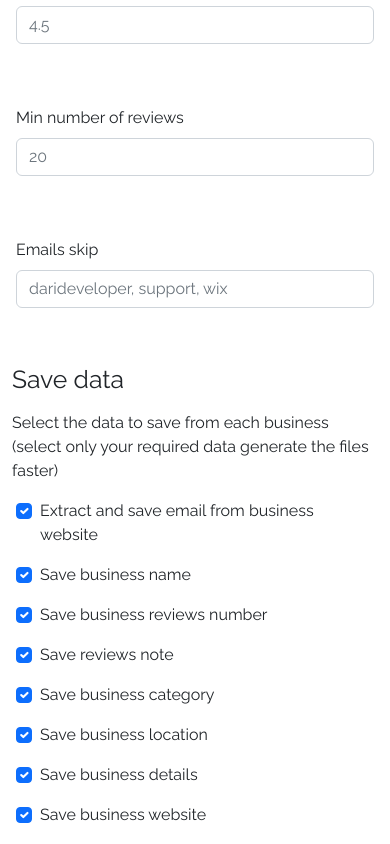
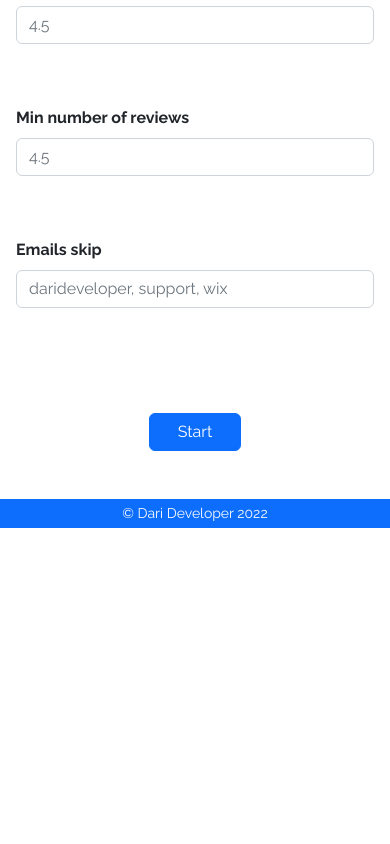
Before and after one commit to darideveloper/leads-generator-google-maps, a React (Vite) app in the folder frontend/: page / in a window 390 px wide. Shown: the part 920-1764 px from the top of the page. After the commit the page ends 1448 px from the top, so only its background shows below. Built offline with nearby package versions, Linux system fonts and the light colour scheme.

Commit message:
input components

```diff
--- a/frontend/index.html
+++ b/frontend/index.html
@@ -15,7 +15,7 @@
 
     <!-- title with jinja -->
     <title>
-        Google Maps Lead generator
+        Google Maps Lead Generator
     </title>
 </head>
 <body>
--- a/frontend/src/App.jsx
+++ b/frontend/src/App.jsx
@@ -1,7 +1,7 @@
 import { useState } from 'react'
 import Header from './components/header'
 import Footer from './components/footer'
-import Search from './components/Search'
+import Search from './components/search'
 
 function App() {
     const [count, setCount] = useState(0)
--- a/frontend/src/components/Search.jsx
+++ b/frontend/src/components/Search.jsx
@@ -1,92 +1,147 @@
+import Input from "./input"
+import { useState } from "react"
+
 export default function Search () {
+
+    const [ keywords, setKeywords ] = useState ("")
+    const [ cities, setCities ] = useState ("")
+    const [ max, setMax ] = useState ("")
+    const [ reviews_note, setReviewsNote ] = useState ("")
+    const [ reviews_number, setReviewsNumber ] = useState ("")
+    const [ emails, setEmails ] = useState ("")
+
     return (
-        <form class="d-flex flex-column" action="/" method="post">
-        <div class="row">
-            <div class="col-12 col-md-6 p-3">
+        <form className="d-flex flex-column" action="/" method="post">
+        <div className="row">
+            <div className="col-12 col-md-6 p-3">
                 <h2>Search</h2>
-                <div class="mb-3 input-check">
-                    <label class="form-label fw-bold" for="keywords">Keywords</label>
-                    <input class="form-control" type="text" name="keywords" id="keywords" placeholder="Health Care, Food, Accommodation" minlength="4" required />
-                    <p class="form-text mb-0">keywords to search the business in google maps (separated by comma)</p>
-                    <p class="error text-danger form-text">type at least one correct keyword</p>
-                </div>
-                <div class="mb-3 input-check">
-                    <label class="form-label fw-bold" for="cities">Cities</label>
-                    <input class="form-control" type="text" name="cities" id="cities" placeholder="New York, Chicago Illinois, Charleston South Carolina" minlength="4" required />
-                    <p class="form-text mb-0">cities to search the business keywords in google maps (separated by comma)</p>
-                    <p class="error text-danger form-text">type at least the full name of one correct city</p>
-                </div>
 
-                <div class="mb-3 input-check">
-                    <label class="form-label fw-bold" for="max">Max business</label>
-                    <input class="form-control" type="number" name="max" id="max" placeholder="100" required min="1" />
-                    <p class="form-text mb-0">max business of business to scrape or get data</p>
-                    <p class="error text-danger form-text">type a number greater than 0</p>
-                </div>
+                <Input
+                    value={keywords}
+                    label="Keywords"
+                    input_type="text"
+                    name="keywords"
+                    placeholder="Health Care, Food, Accommodation"
+                    help_text="keywords to search the business in google maps (separated by comma)"
+                    error_text="type at least one correct keyword"
+                    min_lenght={4}
+                    onChange={(e) => setKeywords(e.target.value)}
+                    required={true}>
+                </Input>
+
+                <Input
+                    value={cities}
+                    label="Cities"
+                    input_type="text"
+                    name="cities"
+                    placeholder="New York, Chicago Illinois, Charleston South Carolina"
+                    help_text="cities to search the business keywords in google maps (separated by comma)"
+                    error_text="type at least the full name of one correct city"
+                    min_lenght={4}
+                    onChange={(e) => setCities(e.target.value)}
+                    required={true}>
+                </Input>
+
+                <Input
+                    value={max}
+                    label="Max business"
+                    input_type="number"
+                    name="max"
+                    placeholder="100"
+                    help_text="max business of business to scrape or get data"
+                    error_text="type a number greater than 0"
+                    min_lenght={1}
+                    onChange={(e) => setMax(e.target.value)}
+                    required={true}>
+                </Input>
+
             </div>
-            <div class="col-12 col-md-6 p-3">
+            <div className="col-12 col-md-6 p-3">
                 <h2>Filters</h2>
-                <div class="mb-3 input-check">
-                    <label class="form-label" for="min-reviews-note">Min review note</label>
-                    <input class="form-control" type="number" name="min-reviews-note" id="min-reviews-note" placeholder="4.5" min="0" max="5" />
-                    <p class="form-text mb-0">the business with a lower review note than this number will be skipped</p>
-                    <p class="error text-danger form-text">type a number between 0 and 5</p>
-                </div>
-                <div class="mb-3 input-check">
-                    <label class="form-label" for="min-reviews-num">Min number of reviews</label>
-                    <input class="form-control" type="number" name="min-reviews-num" id="min-reviews-num" placeholder="20" min="0" max="100" />
-                    <p class="form-text mb-0">the business with a lower reviews than this number will be skipped</p>
-                    <p class="error text-danger form-text">type a number between 0 and 100</p>
-                </div>
-                <div class="mb-3">
-                    <label class="form-label" for="skip-emails">Emails skip</label>
-                    <input class="form-control" type="text" name="skip-emails" id="skip-emails" placeholder="darideveloper, support, wix" />
-                    <p class="form-text mb-0">the emails with any of this words will not be saved</p>
-                </div>
+                <Input
+                    value={reviews_note}
+                    label="Min review note"
+                    input_type="number"
+                    name="min-reviews-note"
+                    placeholder="4.5"
+                    help_text="the business with a lower review note than this number will be skipped"
+                    error_text="type a number between 0 and 5"
+                    min_lenght={1}
+                    onChange={(e) => setReviewsNote(e.target.value)}
+                    min={1}
+                    max={5}
+                    >
+                </Input>
+
+                <Input
+                    value={reviews_number}
+                    label="Min number of reviews"
+                    input_type="number"
+                    name="min-reviews-note"
+                    placeholder="4.5"
+                    help_text="the business with a lower reviews than this number will be skipped"
+                    error_text="type a number between 0 and 100"
+                    min_lenght={1}
+                    onChange={(e) => setReviewsNumber(e.target.value)}
+                    min={0}
+                    max={100}
+                    >
+                </Input>
+
+                <Input
+                    value={emails}
+                    label="Emails skip"
+                    input_type="text"
+                    name="skip-emails"
+                    placeholder="darideveloper, support, wix"
+                    help_text="the emails with any of this words will not be saved"
+                    onChange={(e) => setEmails(e.target.value)}
+                    >
+                </Input>
             </div>
         </div>
 
-        <div class="mb-4">
-            <h2 class="col-12 mb-3">Save data</h2>
+        {/* <div className="mb-4">
+            <h2 className="col-12 mb-3">Save data</h2>
             <p>Select the data to save from each business (select only your required data generate the files faster)</p>
-            <div class="row px-3 px-sm-0">
-                <div class="mb-3 form-check col-12 col-md-3 col-lg-2">
-                    <input class="form-check-input" type="checkbox" name="save-emails" id="save-emails" checked column="10" />
-                    <label class="form-check-label" for="save-emails">Extract and save email from business website</label>
+            <div className="row px-3 px-sm-0">
+                <div className="mb-3 form-check col-12 col-md-3 col-lg-2">
+                    <input className="form-check-input" type="checkbox" name="save-emails" id="save-emails" checked column="10" />
+                    <label className="form-check-label" htmlFor="save-emails">Extract and save email from business website</label>
                 </div>
-                <div class="mb-3 form-check col-12 col-md-3 col-lg-2">
-                    <input class="form-check-input" type="checkbox" name="save-name" id="save-name" checked column="3" />
-                    <label class="form-check-label" for="save-name">Save business name</label>
+                <div className="mb-3 form-check col-12 col-md-3 col-lg-2">
+                    <input className="form-check-input" type="checkbox" name="save-name" id="save-name" checked column="3" />
+                    <label className="form-check-label" htmlFor="save-name">Save business name</label>
                 </div>
-                <div class="mb-3 form-check col-12 col-md-3 col-lg-2">
-                    <input class="form-check-input" type="checkbox" name="save-reviews-num" id="save-reviews-num" checked column="4" />
-                    <label class="form-check-label" for="save-reviews-num">Save business reviews number</label>
+                <div className="mb-3 form-check col-12 col-md-3 col-lg-2">
+                    <input className="form-check-input" type="checkbox" name="save-reviews-num" id="save-reviews-num" checked column="4" />
+                    <label className="form-check-label" htmlFor="save-reviews-num">Save business reviews number</label>
                 </div>
-                <div class="mb-3 form-check col-12 col-md-3 col-lg-2">
-                    <input class="form-check-input" type="checkbox" name="save-reviews-note" id="save-reviews-note" checked column="5" />
-                    <label class="form-check-label" for="save-reviews-note">Save reviews note</label>
+                <div className="mb-3 form-check col-12 col-md-3 col-lg-2">
+                    <input className="form-check-input" type="checkbox" name="save-reviews-note" id="save-reviews-note" checked column="5" />
+                    <label className="form-check-label" htmlFor="save-reviews-note">Save reviews note</label>
                 </div>
-                <div class="mb-3 form-check col-12 col-md-3 col-lg-2">
-                    <input class="form-check-input" type="checkbox" name="save-category" id="save-category" checked column="6" />
-                    <label class="form-check-label" for="save-category">Save business category</label>
+                <div className="mb-3 form-check col-12 col-md-3 col-lg-2">
+                    <input className="form-check-input" type="checkbox" name="save-category" id="save-category" checked column="6" />
+                    <label className="form-check-label" htmlFor="save-category">Save business category</label>
                 </div>
-                <div class="mb-3 form-check col-12 col-md-3 col-lg-2">
-                    <input class="form-check-input" type="checkbox" name="save-location" id="save-location" checked column="7" />
-                    <label class="form-check-label" for="save-location">Save business location</label>
+                <div className="mb-3 form-check col-12 col-md-3 col-lg-2">
+                    <input className="form-check-input" type="checkbox" name="save-location" id="save-location" checked column="7" />
+                    <label className="form-check-label" htmlFor="save-location">Save business location</label>
                 </div>
-                <div class="mb-3 form-check col-12 col-md-3 col-lg-2">
-                    <input class="form-check-input" type="checkbox" name="save-details" id="save-details" checked column="9" />
-                    <label class="form-check-label" for="save-details">Save business details</label>
+                <div className="mb-3 form-check col-12 col-md-3 col-lg-2">
+                    <input className="form-check-input" type="checkbox" name="save-details" id="save-details" checked column="9" />
+                    <label className="form-check-label" htmlFor="save-details">Save business details</label>
                 </div>
-                <div class="mb-3 form-check col-12 col-md-3 col-lg-2">
-                    <input class="form-check-input" type="checkbox" name="save-web-page" id="save-web-page" checked column="9" />
-                    <label class="form-check-label" for="save-web-page">Save business website</label>
+                <div className="mb-3 form-check col-12 col-md-3 col-lg-2">
+                    <input className="form-check-input" type="checkbox" name="save-web-page" id="save-web-page" checked column="9" />
+                    <label className="form-check-label" htmlFor="save-web-page">Save business website</label>
                 </div>
             </div>
-        </div>
+        </div> */}
 
-        <div class="d-flex justify-content-center my-5">
-            <button class="btn btn-primary w-25" type="submit">Start</button>
+        <div className="d-flex justify-content-center my-5">
+            <button className="btn btn-primary w-25" type="submit">Start</button>
         </div>
     </form>
     )
--- a/frontend/src/components/footer.jsx
+++ b/frontend/src/components/footer.jsx
@@ -1,7 +1,7 @@
 export default function Footer() {
     return (
-        <footer class='d-flex justify-content-center bg-primary'>
-            <small class='text-center text-light p-1'>
+        <footer className='d-flex justify-content-center bg-primary'>
+            <small className='text-center text-light p-1'>
                 © Dari Developer 2022
             </small>
         </footer>
--- /dev/null
+++ b/frontend/src/components/input.jsx
@@ -0,0 +1,37 @@
+function validate_input (e) {
+    // Get valid status
+    let input_check = e.target
+    let isvalid = input_check.checkValidity ()
+    console.log (isvalid)
+
+    // add or remove invalid class
+    if (isvalid) {
+        input_check.parentNode.classList.remove ("invalid")
+    } else {
+        input_check.parentNode.classList.add ("invalid")
+    }
+}
+
+export default function Input ({value, label, input_type, name, placeholder, help_text, error_text, min_lenght, onChange, required, min, max}) {
+    return (
+        <div className="mb-3 input-check">
+            <label className="form-label fw-bold" htmlFor={name}>{label}</label>
+            <input
+                className="form-control"
+                type={input_type}
+                name={name}
+                id={name}
+                placeholder={placeholder}
+                minLength={min_lenght}
+                // Validate input and save value
+                onChange={(e) => { validate_input(e); onChange(e) }}
+                value={value}
+                required={required}
+                min={min}
+                max={max}
+                />
+            <p className="form-text mb-0">{help_text}</p>
+            <p className="error text-danger form-text">{error_text}</p>
+        </div>
+    )
+}
```
Also changed, not shown: frontend/src/components/header.jsx (+4 -4 lines).
